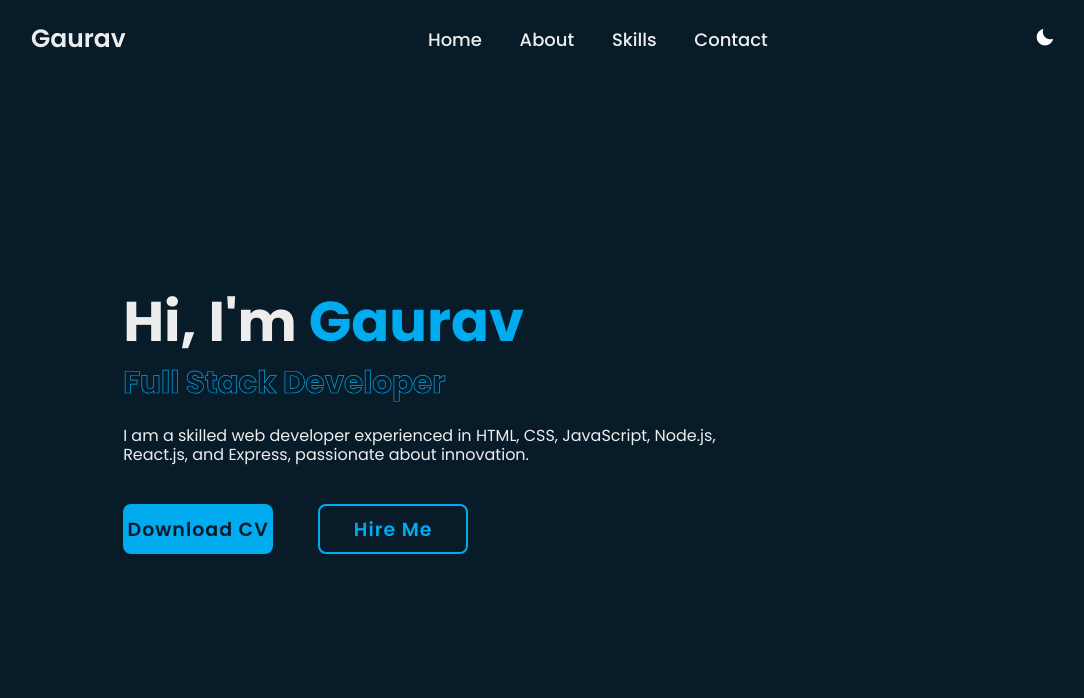
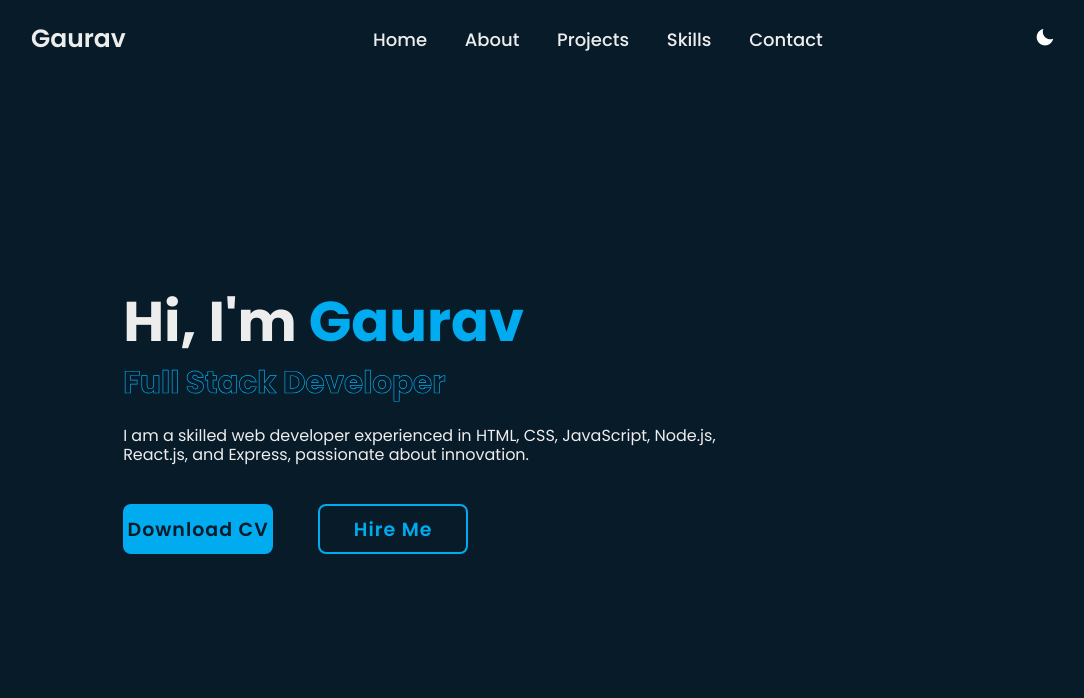
Before and after one commit to PixelPiratey/xyz, a plain HTML site: page index.html in a window 1280 px wide. Shown: the top 698 px of the page, without its empty margins (97-1181 px from the left). Drawn offline with nearby package versions, Linux system fonts and the light colour scheme; a script that the page names is missing.

Commit message:
Update index.html

```diff
--- a/index.html
+++ b/index.html
@@ -18,7 +18,7 @@
         <nav class="navbar">
          <a href="#home" class="active">Home</a>
          <a href="#about">About</a>
-         <a href="#portfolio>Projects</a>
+         <a href="#portfolio">Projects</a>
          <a href="#skills">Skills</a>
          <a href="#contact">Contact</a>
          <span class="active-nav"></span>
```
